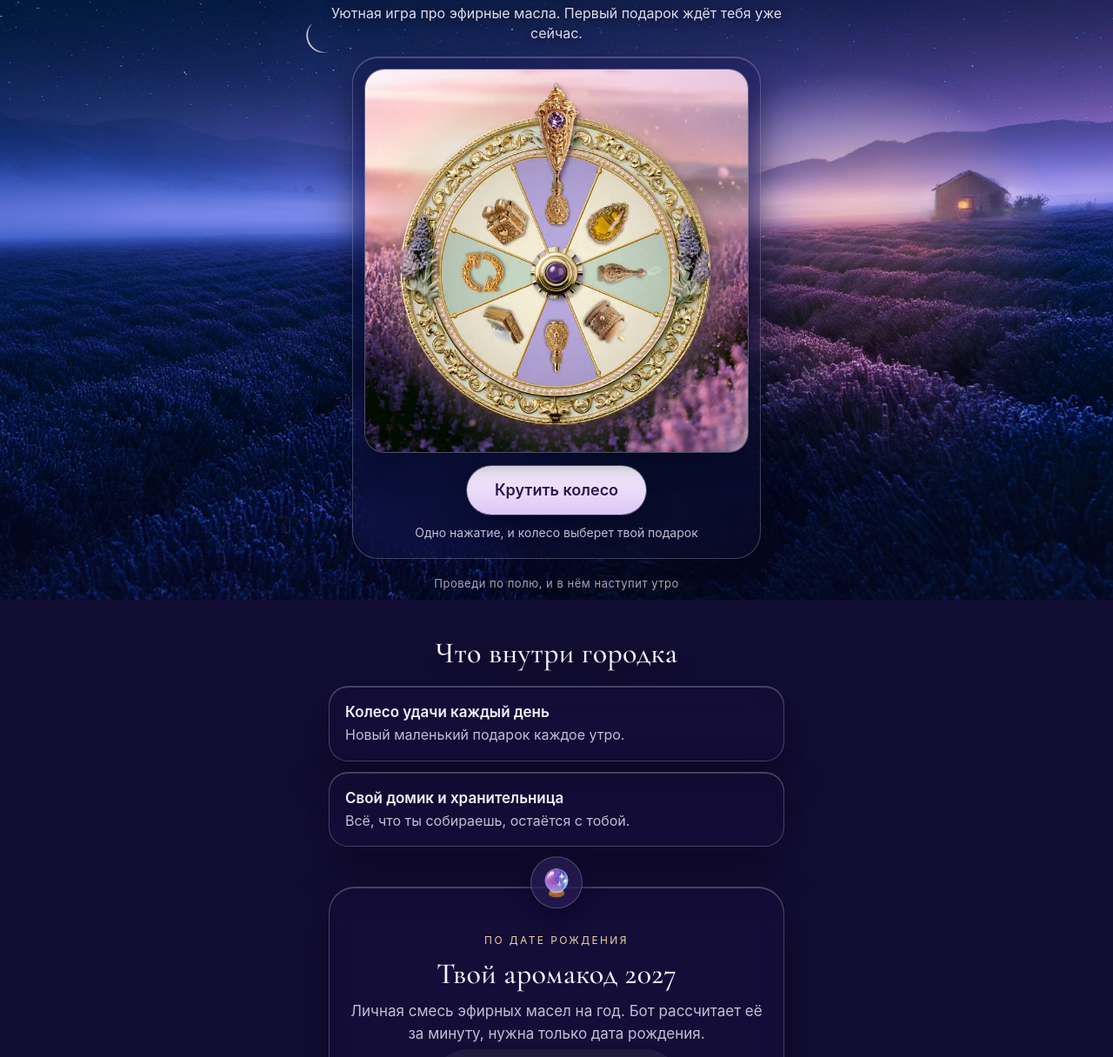
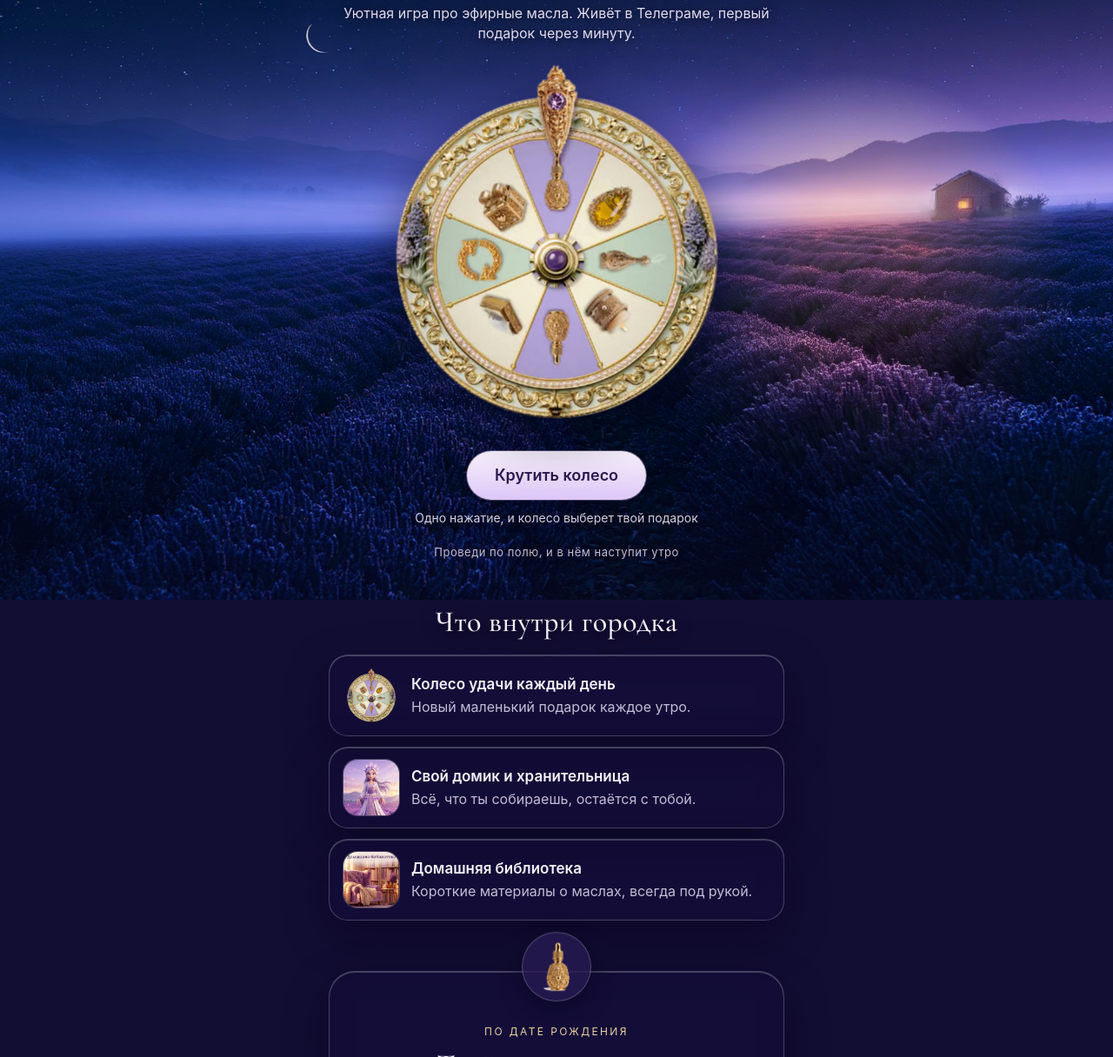
Before and after one commit to Kleinermann-team/aromagorodok-site, a plain HTML site: page index.html in a window 1280 px wide. Shown: the part 110-1326 px from the top of the page at 87% size. Drawn offline with Linux system fonts and the light colour scheme.

Commit message:
Round wheel on the field, link preview, pictures in the list, bottle icon, clearer lead
Co-Authored-By: Claude Fable 5.2 <noreply@anthropic.com>
Claude-Session: https://claude.ai/code/session_01P4zmcMZJvsQeeCSeknN72P

```diff
--- a/index.html
+++ b/index.html
@@ -7,7 +7,12 @@
 <meta name="description" content="Уютная игра про эфирные масла. Крути Колесо удачи и забирай первый подарок: рецепт и свою хранительницу.">
 <meta property="og:title" content="Эфирный городок">
 <meta property="og:description" content="Крути Колесо удачи и забирай первый подарок.">
-<meta property="og:image" content="assets/koleso.jpg">
+<meta property="og:type" content="website">
+<meta property="og:url" content="https://aromagorodok.com/">
+<meta property="og:image" content="https://aromagorodok.com/assets/prevyu.jpg">
+<meta property="og:image:width" content="1200">
+<meta property="og:image:height" content="630">
+<meta name="twitter:card" content="summary_large_image">
 <meta name="theme-color" content="#15103a">
 <link rel="preload" as="image" href="assets/pole-noch-v.jpg" media="(orientation:portrait)">
 <link rel="preload" as="image" href="assets/pole-noch-h.jpg" media="(orientation:landscape)">
@@ -48,20 +53,21 @@ p{margin:0}
 .glass{background:var(--glass);border:1px solid var(--line);border-radius:30px;
   -webkit-backdrop-filter:blur(18px) saturate(1.25);backdrop-filter:blur(18px) saturate(1.25);
   box-shadow:0 18px 50px rgba(6,3,24,.42),inset 0 1px 0 rgba(255,255,255,.22)}
-.stage{margin:16px auto 0;padding:14px 14px 18px;width:min(100%,470px)}
-.wheel{position:relative;margin:0 auto;width:min(100%,440px,calc(100vh - 330px));width:min(100%,440px,calc(100svh - 330px));min-width:220px;aspect-ratio:1/1;
-  border-radius:22px;overflow:hidden;background:#2a1d55;box-shadow:0 0 0 1px rgba(255,255,255,.28),0 10px 30px rgba(6,3,24,.5)}
+.stage{margin:6px auto 0;width:min(100%,470px);filter:drop-shadow(0 18px 30px rgba(4,2,20,.55))}
+/* колесо без квадрата: маска оставляет круг и стрелку, под ними видно поле */
+.wheel{position:relative;margin:0 auto;width:min(100%,460px,calc(100vh - 300px));width:min(100%,460px,calc(100svh - 300px));min-width:230px;aspect-ratio:1/1;overflow:hidden;
+  -webkit-mask:url(assets/koleso-maska.png) center/100% 100% no-repeat;mask:url(assets/koleso-maska.png) center/100% 100% no-repeat;
+  animation:breathe 6s ease-in-out infinite}
 .wheel img,.wheel video{position:absolute;inset:0;width:100%;height:100%;object-fit:cover;display:block}
 .wheel video{opacity:0;transition:opacity .25s}
 .wheel.spinning video,.wheel.done video{opacity:1}
-.wheel img{animation:breathe 6s ease-in-out infinite}
-@keyframes breathe{0%,100%{transform:scale(1)}50%{transform:scale(1.035)}}
+@keyframes breathe{0%,100%{transform:scale(1)}50%{transform:scale(1.03)}}
 .wheel::after{content:"";position:absolute;inset:0;pointer-events:none;
   background:linear-gradient(115deg,transparent 40%,rgba(255,255,255,.38) 50%,transparent 60%);
   transform:translateX(-120%);animation:shine 5s ease-in-out 1.2s infinite}
 @keyframes shine{0%,55%{transform:translateX(-120%)}85%,100%{transform:translateX(120%)}}
 .wheel.spinning::after,.wheel.done::after{display:none}
-.wheel.spinning img,.wheel.done img{animation:none}
+.wheel.spinning,.wheel.done{animation:none}
 .btn{display:inline-flex;align-items:center;justify-content:center;gap:8px;min-height:56px;padding:0 32px;
   border:0;border-radius:999px;background:linear-gradient(180deg,#fbf4ff,#dcc6f6);color:#2b1850;
   font:600 18px/1 -apple-system,BlinkMacSystemFont,"Segoe UI",Roboto,"Helvetica Neue",Arial,sans-serif;text-decoration:none;cursor:pointer;
@@ -75,6 +81,8 @@ p{margin:0}
 @keyframes glowgold{0%,100%{box-shadow:0 10px 26px rgba(6,3,24,.45),0 0 0 0 rgba(236,208,160,.5)}
   55%{box-shadow:0 10px 26px rgba(6,3,24,.45),0 0 0 14px rgba(236,208,160,0)}}
 .cta{margin:16px 0 4px;text-align:center}
+.hero .cta{margin-top:4px}
+.hero .hint{text-shadow:0 1px 10px rgba(10,6,34,.9);color:var(--ink);opacity:.86}
 .hint{font-size:14px;color:var(--soft);margin-top:10px;text-align:center}
 .touch{font-size:13px;color:var(--soft);text-align:center;margin-top:18px;letter-spacing:.04em;text-shadow:0 1px 10px rgba(10,6,34,.9)}
 .prize{display:none;margin:26px 0 0;padding:28px 20px 28px;text-align:center}
@@ -87,19 +95,22 @@ p{margin:0}
 .inside{padding:44px 0 10px}
 .inside>h2{text-align:center;text-shadow:0 2px 18px rgba(10,6,34,.8)}
 .list{list-style:none;margin:18px 0 0;padding:0;display:grid;gap:12px}
-.list li{padding:16px 18px;border-radius:22px}
+.list li{padding:14px 16px;border-radius:22px;display:flex;align-items:center;gap:14px}
+.list img{width:64px;height:64px;flex:none;object-fit:contain}
+.list img.pic{object-fit:cover;border-radius:16px;box-shadow:0 0 0 1px rgba(255,255,255,.22)}
 .list b{display:block;font-weight:600;color:var(--ink)}
 .list span{color:var(--soft);font-size:16px}
-.kod{position:relative;margin:46px 0 0;padding:46px 20px 26px;text-align:center}
-.orb{position:absolute;left:50%;top:-30px;transform:translateX(-50%);width:60px;height:60px;border-radius:50%;
-  display:flex;align-items:center;justify-content:center;font-size:30px;background:rgba(40,28,82,.75);
+.kod{position:relative;margin:58px 0 0;padding:54px 20px 26px;text-align:center}
+.orb img{height:56px;width:auto;display:block}
+.orb{position:absolute;left:50%;top:-40px;transform:translateX(-50%);width:80px;height:80px;border-radius:50%;
+  display:flex;align-items:center;justify-content:center;background:rgba(40,28,82,.78);
   border:1px solid var(--line);box-shadow:0 8px 24px rgba(6,3,24,.5);animation:float 3.2s ease-in-out infinite}
 @keyframes float{0%,100%{transform:translateX(-50%) translateY(0)}50%{transform:translateX(-50%) translateY(-6px)}}
 footer{padding:34px 0 44px;text-align:center;font-size:14px;color:var(--soft);text-shadow:0 1px 10px rgba(10,6,34,.9)}
 footer a{color:var(--soft)}
 @media (min-width:700px){h1{font-size:48px}h2{font-size:34px}}
 @media (prefers-reduced-motion:reduce){html{scroll-behavior:auto}
-  .prize.show,.orb,.wheel img,.wheel::after,#go,.btn.gold{animation:none!important}}
+  .prize.show,.orb,.wheel,.wheel::after,#go,.btn.gold{animation:none!important}}
 </style>
 </head>
 <body>
@@ -112,19 +123,19 @@ footer a{color:var(--soft)}
   <section class="hero">
     <div class="brand">Эфирный городок</div>
     <h1>Крути Колесо удачи</h1>
-    <p class="lead">Уютная игра про эфирные масла. Первый подарок ждёт тебя уже сейчас.</p>
+    <p class="lead">Уютная игра про эфирные масла. Живёт в Телеграме, первый подарок через минуту.</p>
 
-    <div class="stage glass">
+    <div class="stage">
     <div class="wheel" id="wheel">
       <img src="assets/koleso.jpg" alt="Колесо удачи Эфирного городка" width="720" height="720">
       <video id="spin" src="assets/koleso.mp4" poster="assets/koleso.jpg" preload="auto" muted playsinline></video>
     </div>
 
+    </div>
     <div class="cta">
       <button class="btn" id="go" type="button">Крутить колесо</button>
     </div>
     <p class="hint" id="hint">Одно нажатие, и колесо выберет твой подарок</p>
-    </div>
     <p class="touch">Проведи по полю, и в нём наступит утро</p>
   </section>
 
@@ -149,12 +160,13 @@ footer a{color:var(--soft)}
   <section class="inside">
     <h2>Что внутри городка</h2>
     <ul class="list">
-      <li class="glass"><b>Колесо удачи каждый день</b><span>Новый маленький подарок каждое утро.</span></li>
-      <li class="glass"><b>Свой домик и хранительница</b><span>Всё, что ты собираешь, остаётся с тобой.</span></li>
+      <li class="glass"><img src="assets/vnutri-koleso.png" alt="" width="64" height="64" loading="lazy"><div><b>Колесо удачи каждый день</b><span>Новый маленький подарок каждое утро.</span></div></li>
+      <li class="glass"><img class="pic" src="assets/vnutri-hranitelnitsa.jpg" alt="" width="64" height="64" loading="lazy"><div><b>Свой домик и хранительница</b><span>Всё, что ты собираешь, остаётся с тобой.</span></div></li>
+      <li class="glass"><img class="pic" src="assets/vnutri-biblioteka.jpg" alt="" width="64" height="64" loading="lazy"><div><b>Домашняя библиотека</b><span>Короткие материалы о маслах, всегда под рукой.</span></div></li>
     </ul>
 
     <div class="kod glass">
-      <div class="orb" aria-hidden="true">🔮</div>
+      <div class="orb" aria-hidden="true"><img src="assets/flakon.png" alt="" width="30" height="56"></div>
       <span class="tag">По дате рождения</span>
       <h2>Твой аромакод 2027</h2>
       <p>Личная смесь эфирных масел на год. Бот рассчитает её за минуту, нужна только дата рождения.</p>
```
